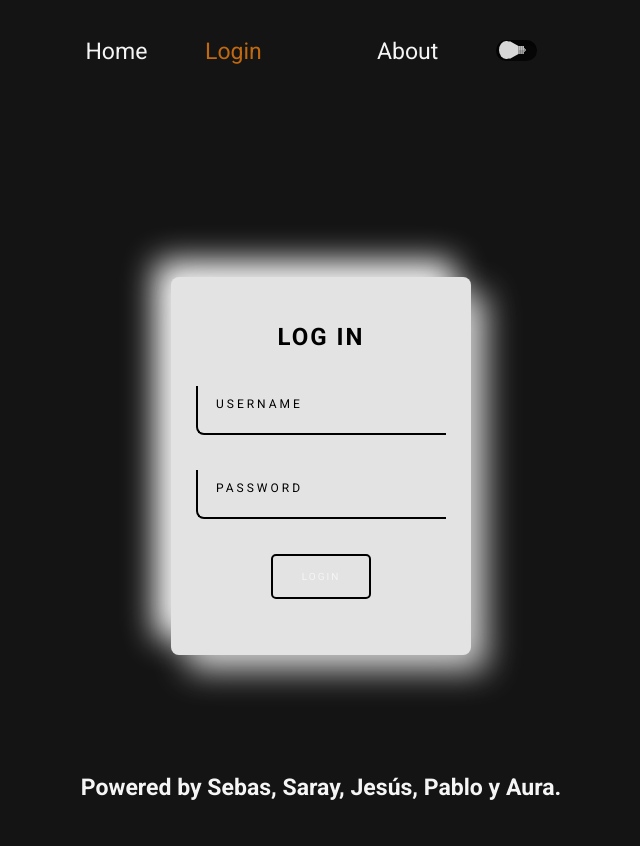
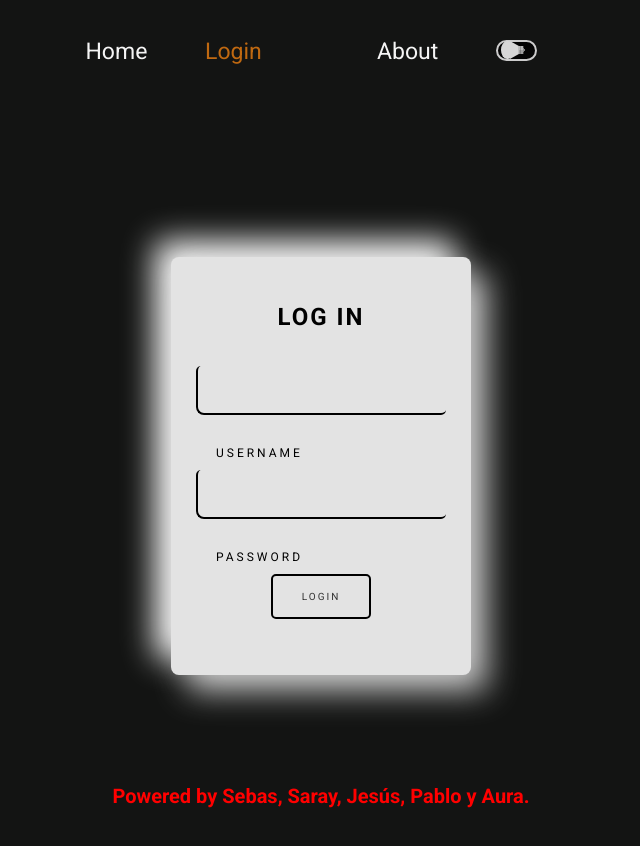
Before and after one commit to sarayleal/CMS-MOTORBIKES, a React (Vite) app: page /login in a window 1280 px wide. Shown: the top 846 px of the page, without its empty margins (319-959 px from the left). Built offline with nearby package versions, Linux system fonts and the light colour scheme.

Commit message:
First commit styledHome

```diff
--- a/src/Pages/Company/Company.css
+++ b/src/Pages/Company/Company.css
@@ -0,0 +1,77 @@
+.Company {
+    display: flex;
+    justify-content: space-evenly;
+    flex-wrap: wrap;
+    padding: 2rem;
+    background-color: #9cb494;
+  }
+
+  .Company div:first-of-type {
+    width: 60%;
+  }
+
+  .Company div:last-of-type {
+    width: 35%;
+  }
+
+  .MotoCard {
+    padding: 2rem;
+    border-radius: 5px;
+    box-shadow: 0px 1px 3px rgba(0, 0, 0, 0.2);
+    background-color: white;
+    margin-bottom: 1.5rem;
+  }
+
+  .MotoCard img {
+    max-width: 100%;
+  }
+
+  input,
+  select {
+    display: block;
+    margin-bottom: 1rem;
+    padding: 0.5rem;
+    font-size: 1rem;
+    width: 100%;
+    border-radius: 5px;
+    border: 1px solid #ccc;
+  }
+
+  button[type="submit"] {
+    background-color: #333;
+    color: white;
+    padding: 0.5rem 1rem;
+    font-size: 1.2rem;
+    border: none;
+    border-radius: 5px;
+    cursor: pointer;
+    transition: all 0.3s ease;
+  }
+
+  button[type="submit"]:hover {
+    background-color: #555;
+  }
+
+  button {
+    background-color: transparent;
+    color: #333;
+    font-size: 1rem;
+    border: none;
+    cursor: pointer;
+  }
+
+  button:hover {
+    color: #555;
+  }
+
+  h2 {
+    font-size: 2rem;
+    margin-bottom: 1rem;
+    color: #333;
+  }
+
+  h3 {
+    font-size: 1.5rem;
+    color: red;
+    margin-top: 1rem;
+  }
--- a/src/Pages/Home/Home.css
+++ b/src/Pages/Home/Home.css
@@ -0,0 +1,22 @@
+.Home {
+  display: block;
+  block-size: auto;
+    max-width: 800px;
+    margin: 0 auto;
+    padding: 20px;
+  }
+
+  input {
+    padding: 10px;
+    font-size: 16px;
+    width: 100%;
+    border: 2px solid #ccc;
+    border-radius: 5px;
+    margin-bottom: 20px;
+  }
+
+  .motos-container {
+    display: grid;
+    grid-template-columns: repeat(auto-fit, minmax(250px, 1fr));
+    grid-gap: 20px;
+  }
--- a/src/components/MotoCard/MotoCard.css
+++ b/src/components/MotoCard/MotoCard.css
@@ -0,0 +1,85 @@
+/* Estilos para la carta de cada moto */
+
+figure {
+    position: relative;
+    margin: 20px;
+    border-radius: 10px;
+    box-shadow: 0 0 10px rgba(0, 0, 0, 0.5);
+    overflow: hidden;
+  }
+
+  img {
+    width: 100%;
+    height: 250px;
+    object-fit: cover;
+  }
+
+  h3 {
+    font-size: 20px;
+    font-weight: bold;
+    margin: 10px 0;
+  }
+
+  /* Estilos para la barra de desplazamiento vertical */
+
+  ::-webkit-scrollbar {
+    width: 10px;
+  }
+
+  ::-webkit-scrollbar-thumb {
+    background-color: #333;
+    border-radius: 5px;
+  }
+
+  ::-webkit-scrollbar-track {
+    background-color: #eee;
+  }
+
+  .moto-card {
+    display: flex;
+    flex-direction: column;
+    justify-content: space-between;
+    background-color: #fff;
+    border: 1px solid #ccc;
+    border-radius: 10px;
+    padding: 20px;
+    box-shadow: 0 0 5px rgba(0, 0, 0, 0.2);
+    transition: transform 0.2s ease-in-out, box-shadow 0.2s ease-in-out;
+  }
+
+  .moto-card:hover {
+    transform: translateY(-5px);
+    box-shadow: 0 5px 10px rgba(0, 0, 0, 0.3);
+  }
+
+  .moto-card__image-container {
+    width: 100%;
+    height: 200px;
+    overflow-wrap: break-word;
+    border-radius: 5px;
+    margin-bottom: 10px;
+  }
+
+  .moto-card__image {
+    width: 100%;
+    height: 100%;
+    object-fit: cover;
+  }
+
+  .moto-card__name {
+    font-size: 18px;
+    font-weight: bold;
+    margin-bottom: 5px;
+  }
+
+  .moto-card__price {
+    font-size: 16px;
+    font-weight: bold;
+    color: #472e07;
+  }
+
+  .moto-card__description {
+    font-size: 14px;
+    color: #91a5b5;
+    margin-bottom: 10px;
+  }
```
